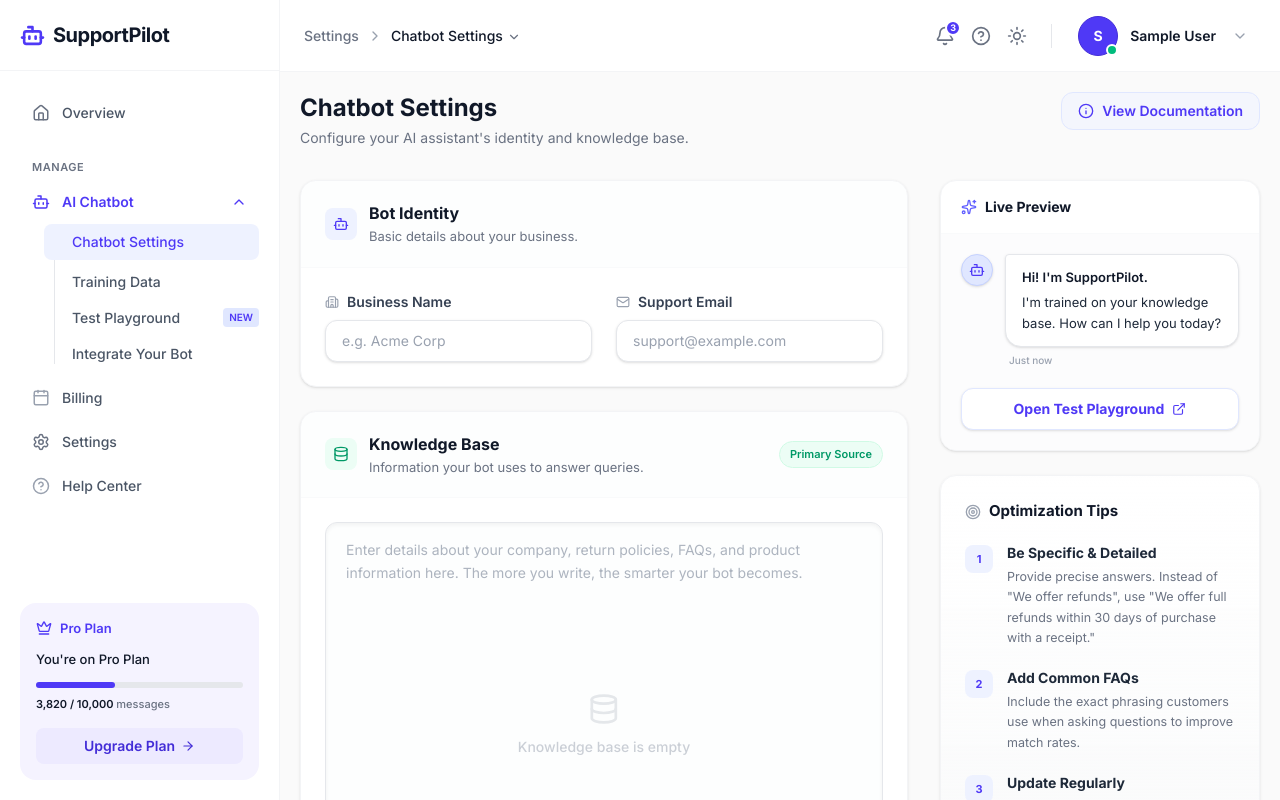
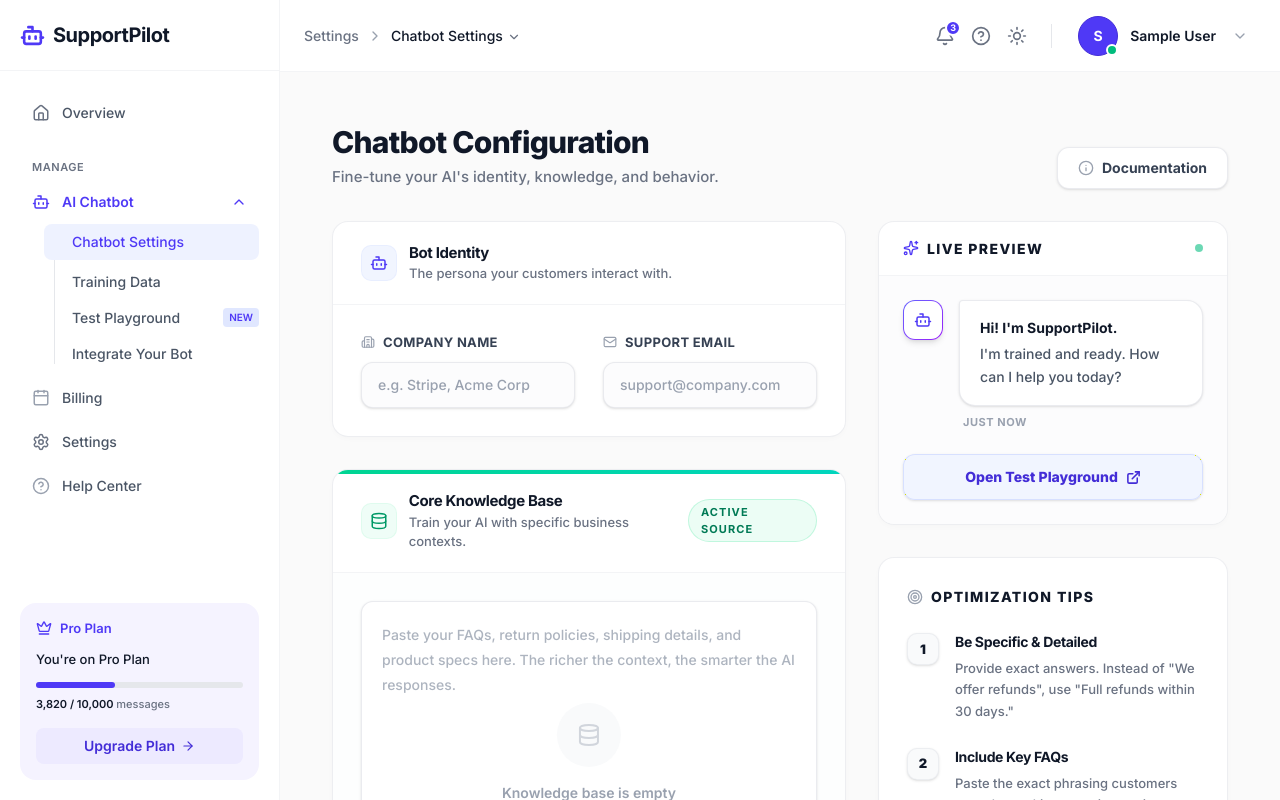
Before and after one commit to hassanMansoor518/supportpilot, a Next.js app: page /dashboard/ChatbotSettings in a window 1280 px wide. Built offline with nearby package versions, Linux system fonts and the light colour scheme; no server answers; the database is empty; sample sign-in values are in the browser's storage.

Commit message:
feat: create TestPlaygroundClient and ChatbotSettings components for interactive chatbot testing and configuration

```diff
--- a/src/components/ChatbotSettings.tsx
+++ b/src/components/ChatbotSettings.tsx
@@ -11,9 +11,13 @@
   Loader2,
   Building2,
   Mail,
-  Database
+  Database,
+  Lock,
+  Zap,
+  Globe
 } from "lucide-react";
 import toast from "react-hot-toast";
+import Link from "next/link";
 
 export default function ChatbotSettings({ ownerId }: { ownerId: string }) {
   const [businessName, setBusinessName] = useState("");
@@ -67,56 +71,56 @@
   };
 
   return (
-    <div className="flex flex-col h-full font-sans max-w-6xl mx-auto">
+    <div className="flex flex-col h-full font-sans max-w-[1200px] mx-auto px-4 sm:px-6 lg:px-8 py-8">
       {/* ── Page Header ── */}
-      <div className="flex items-start justify-between mb-8">
+      <div className="flex flex-col sm:flex-row sm:items-end justify-between mb-8 gap-4">
         <div>
-          <h1 className="text-2xl font-bold text-gray-900">Chatbot Settings</h1>
-          <p className="text-sm text-gray-500 mt-1">
-            Configure your AI assistant's identity and knowledge base.
+          <h1 className="text-3xl font-extrabold text-gray-900 tracking-tight">Chatbot Configuration</h1>
+          <p className="text-[15px] text-gray-500 mt-1.5 font-medium">
+            Fine-tune your AI's identity, knowledge, and behavior.
           </p>
         </div>
-        <button className="flex items-center gap-2 text-sm font-semibold text-indigo-600 bg-indigo-50/50 hover:bg-indigo-100/50 border border-indigo-100 px-4 py-2 rounded-xl transition-colors">
-          <Info size={16} />
-          View Documentation
+        <button className="flex items-center gap-2 text-sm font-bold text-gray-700 bg-white hover:bg-gray-50 border border-gray-200/80 px-5 py-2.5 rounded-xl transition-all shadow-sm hover:shadow-md">
+          <Info size={16} className="text-gray-400" />
+          Documentation
         </button>
       </div>
 
-      <div className="flex flex-col xl:flex-row gap-6 lg:gap-8 flex-1 pb-10">
+      <div className="flex flex-col xl:flex-row gap-8 flex-1 pb-12">
 
         {/* ── LEFT: Main Form ── */}
-        <div className="flex-1 space-y-6">
+        <div className="flex-1 space-y-8">
 
           {/* Identity Card */}
-          <div className="bg-white rounded-2xl border border-gray-100 shadow-sm overflow-hidden">
-            <div className="px-6 py-5 border-b border-gray-50 bg-gray-50/30 flex items-center gap-3">
-              <div className="w-8 h-8 rounded-lg bg-indigo-50 flex items-center justify-center">
-                <Bot size={16} className="text-indigo-600" />
+          <div className="bg-white rounded-2xl border border-gray-200/70 shadow-[0_2px_10px_-4px_rgba(0,0,0,0.05)] overflow-hidden relative">
+            <div className="px-7 py-5 border-b border-gray-100 flex items-center gap-3">
+              <div className="w-9 h-9 rounded-[10px] bg-indigo-50/80 border border-indigo-100/50 flex items-center justify-center">
+                <Bot size={18} className="text-indigo-600" />
               </div>
               <div>
-                <h2 className="text-base font-bold text-gray-900">Bot Identity</h2>
-                <p className="text-[13px] text-gray-500 mt-0.5">Basic details about your business.</p>
+                <h2 className="text-[15px] font-bold text-gray-900 tracking-tight">Bot Identity</h2>
+                <p className="text-[13px] text-gray-500 font-medium">The persona your customers interact with.</p>
               </div>
             </div>
 
-            <div className="p-6 space-y-6">
-              <div className="grid sm:grid-cols-2 gap-6">
-                <div className="space-y-2">
-                  <label className="text-sm font-semibold text-gray-700 flex items-center gap-2">
+            <div className="p-7">
+              <div className="grid sm:grid-cols-2 gap-7">
+                <div className="space-y-2.5">
+                  <label className="text-[13px] font-bold text-gray-700 flex items-center gap-2 uppercase tracking-wide">
                     <Building2 size={14} className="text-gray-400" />
-                    Business Name
+                    Company Name
                   </label>
                   <input
                     type="text"
                     value={businessName}
                     onChange={(e) => setBusinessName(e.target.value)}
-                    placeholder="e.g. Acme Corp"
-                    className="w-full px-4 py-2.5 bg-white border border-gray-200 rounded-xl text-sm text-gray-900 focus:outline-none focus:ring-4 focus:ring-indigo-600/10 focus:border-indigo-500 transition-all shadow-sm placeholder:text-gray-400"
+                    placeholder="e.g. Stripe, Acme Corp"
+                    className="w-full px-4 py-3 bg-[#FCFCFD] border border-gray-200/80 hover:border-gray-300 rounded-xl text-sm text-gray-900 focus:outline-none focus:ring-4 focus:ring-indigo-600/10 focus:border-indigo-500 transition-all shadow-sm placeholder:text-gray-400 font-medium"
                   />
                 </div>
 
-                <div className="space-y-2">
-                  <label className="text-sm font-semibold text-gray-700 flex items-center gap-2">
+                <div className="space-y-2.5">
+                  <label className="text-[13px] font-bold text-gray-700 flex items-center gap-2 uppercase tracking-wide">
                     <Mail size={14} className="text-gray-400" />
                     Support Email
                   </label>
@@ -124,8 +128,8 @@
                     type="email"
                     value={supportEmail}
                     onChange={(e) => setSupportEmail(e.target.value)}
-                    placeholder="support@example.com"
-                    className="w-full px-4 py-2.5 bg-white border border-gray-200 rounded-xl text-sm text-gray-900 focus:outline-none focus:ring-4 focus:ring-indigo-600/10 focus:border-indigo-500 transition-all shadow-sm placeholder:text-gray-400"
+                    placeholder="support@company.com"
+                    className="w-full px-4 py-3 bg-[#FCFCFD] border border-gray-200/80 hover:border-gray-300 rounded-xl text-sm text-gray-900 focus:outline-none focus:ring-4 focus:ring-indigo-600/10 focus:border-indigo-500 transition-all shadow-sm placeholder:text-gray-400 font-medium"
                   />
                 </div>
               </div>
@@ -133,54 +137,65 @@
           </div>
 
           {/* Knowledge Card */}
-          <div className="bg-white rounded-2xl border border-gray-100 shadow-sm overflow-hidden flex flex-col">
-            <div className="px-6 py-5 border-b border-gray-50 bg-gray-50/30 flex items-center justify-between">
+          <div className="bg-white rounded-2xl border border-gray-200/70 shadow-[0_2px_10px_-4px_rgba(0,0,0,0.05)] overflow-hidden flex flex-col relative">
+            {/* Subtle top gradient line */}
+            <div className="absolute top-0 left-0 right-0 h-1 bg-gradient-to-r from-emerald-400 to-teal-400"></div>
+
+            <div className="px-7 py-5 border-b border-gray-100 flex items-center justify-between">
               <div className="flex items-center gap-3">
-                <div className="w-8 h-8 rounded-lg bg-emerald-50 flex items-center justify-center">
-                  <Database size={16} className="text-emerald-600" />
+                <div className="w-9 h-9 rounded-[10px] bg-emerald-50/80 border border-emerald-100/50 flex items-center justify-center">
+                  <Database size={18} className="text-emerald-600" />
                 </div>
                 <div>
-                  <h2 className="text-base font-bold text-gray-900">Knowledge Base</h2>
-                  <p className="text-[13px] text-gray-500 mt-0.5">Information your bot uses to answer queries.</p>
+                  <h2 className="text-[15px] font-bold text-gray-900 tracking-tight">Core Knowledge Base</h2>
+                  <p className="text-[13px] text-gray-500 font-medium">Train your AI with specific business contexts.</p>
                 </div>
               </div>
-              <span className="text-[11px] font-semibold text-emerald-600 bg-emerald-50 px-2.5 py-1 rounded-full border border-emerald-100">
-                Primary Source
+              <span className="text-[11px] font-bold text-emerald-700 bg-emerald-50 px-3 py-1 rounded-full border border-emerald-200/60 uppercase tracking-widest">
+                Active Source
               </span>
             </div>
 
-            <div className="p-6 flex-1 flex flex-col">
+            <div className="p-7 flex-1 flex flex-col bg-gray-50/30">
               <div className="flex-1 relative group">
                 <textarea
                   value={knowledge}
                   onChange={(e) => setKnowledge(e.target.value)}
-                  placeholder="Enter details about your company, return policies, FAQs, and product information here. The more you write, the smarter your bot becomes."
-                  className="w-full h-[300px] sm:h-[400px] px-5 py-4 bg-gray-50/30 border border-gray-200 rounded-xl text-[14px] text-gray-800 focus:outline-none focus:bg-white focus:ring-4 focus:ring-indigo-600/10 focus:border-indigo-500 transition-all resize-y shadow-inner leading-relaxed placeholder:text-gray-400/80"
+                  placeholder="Paste your FAQs, return policies, shipping details, and product specs here. The richer the context, the smarter the AI responses."
+                  className="w-full h-[320px] px-5 py-5 bg-white border border-gray-200/80 rounded-xl text-[14px] text-gray-800 focus:outline-none focus:ring-4 focus:ring-indigo-600/10 focus:border-indigo-500 transition-all resize-y shadow-sm leading-[1.8] font-medium placeholder:text-gray-400/80"
                 />
                 {!knowledge && (
-                  <div className="absolute top-1/2 left-1/2 -translate-x-1/2 -translate-y-1/2 pointer-events-none opacity-50 flex flex-col items-center text-gray-400">
-                    <Database size={32} className="mb-3 opacity-50" />
-                    <p className="text-sm font-medium">Knowledge base is empty</p>
+                  <div className="absolute top-1/2 left-1/2 -translate-x-1/2 -translate-y-1/2 pointer-events-none flex flex-col items-center justify-center">
+                    <div className="w-16 h-16 rounded-full bg-gray-50 flex items-center justify-center mb-4">
+                      <Database size={24} className="text-gray-300" />
+                    </div>
+                    <p className="text-sm font-semibold text-gray-400">Knowledge base is empty</p>
+                    <p className="text-[12px] text-gray-400 mt-1">Start typing to train your bot.</p>
                   </div>
                 )}
               </div>
-              <div className="mt-4 flex items-center justify-between">
-                <p className="text-xs text-gray-500 font-medium">
-                  Accepts plain text, markdown, and code snippets.
-                </p>
-                <span className="text-xs text-gray-400 font-medium bg-gray-100 px-2 py-1 rounded-md">
-                  {knowledge.length} chars
+              <div className="mt-5 flex items-center justify-between">
+                <div className="flex items-center gap-2">
+                  <Sparkles size={14} className="text-amber-500" />
+                  <p className="text-[12px] text-gray-500 font-bold tracking-wide">
+                    MARKDOWN SUPPORTED
+                  </p>
+                </div>
+                <span className="text-[12px] text-gray-500 font-bold bg-white border border-gray-200/80 px-3 py-1.5 rounded-[8px] shadow-sm">
+                  {knowledge.length} characters
                 </span>
               </div>
             </div>
           </div>
 
+
+
           {/* Action Footer */}
-          <div className="flex items-center justify-between pt-2">
-            <div className="flex items-center gap-2.5">
+          <div className="flex items-center justify-between pt-4 pb-8">
+            <div className="flex items-center gap-3 bg-white border border-gray-200/80 px-4 py-2 rounded-xl shadow-sm">
               <div className={`w-2.5 h-2.5 rounded-full ${isSaving ? 'bg-amber-400 animate-pulse' : 'bg-emerald-500 ring-4 ring-emerald-50'}`}></div>
-              <span className="text-sm font-medium text-gray-600">
-                {isSaving ? 'Syncing changes...' : 'Ready to save'}
+              <span className="text-sm font-bold text-gray-700">
+                {isSaving ? 'Syncing to cloud...' : 'All systems ready'}
               </span>
             </div>
             <button
@@ -196,74 +211,81 @@
         </div>
 
         {/* ── RIGHT: Preview & Tips ── */}
-        <div className="w-full xl:w-[320px] flex-shrink-0 flex flex-col gap-6">
+        <div className="w-full xl:w-[350px] flex-shrink-0 flex flex-col gap-8">
 
           {/* Preview Card */}
-          <div className="bg-white rounded-2xl border border-gray-100 shadow-sm overflow-hidden flex flex-col">
-            <div className="px-5 py-4 border-b border-gray-50 flex items-center gap-2">
-              <Sparkles size={16} className="text-indigo-500" />
-              <h3 className="text-sm font-bold text-gray-900">Live Preview</h3>
+          <div className="bg-white rounded-2xl border border-gray-200/70 shadow-[0_2px_10px_-4px_rgba(0,0,0,0.05)] overflow-hidden flex flex-col">
+            <div className="px-6 py-4 border-b border-gray-100 flex items-center justify-between">
+              <div className="flex items-center gap-2">
+                <Sparkles size={16} className="text-indigo-600" />
+                <h3 className="text-[14px] font-extrabold text-gray-900 uppercase tracking-widest">Live Preview</h3>
+              </div>
+              <div className="w-2 h-2 rounded-full bg-emerald-500 animate-pulse"></div>
             </div>
-            <div className="p-5 bg-gray-50/50 flex-1">
-              <div className="flex gap-3 mb-5">
-                <div className="w-8 h-8 rounded-full bg-indigo-100 border border-indigo-200 flex flex-shrink-0 items-center justify-center text-indigo-600 shadow-sm">
-                  <Bot size={16} />
+            <div className="p-6 bg-[#FCFCFD] flex-1">
+              <div className="flex gap-4 mb-6">
+                <div className="w-10 h-10 rounded-xl bg-gradient-to-br from-indigo-500 to-purple-600 p-[1px] flex flex-shrink-0 items-center justify-center shadow-md">
+                  <div className="w-full h-full bg-white rounded-[11px] flex items-center justify-center">
+                    <Bot size={18} className="text-indigo-600" />
+                  </div>
                 </div>
                 <div className="flex flex-col">
-                  <div className="bg-white text-gray-800 text-[13px] leading-relaxed px-4 py-3 rounded-2xl rounded-tl-sm border border-gray-200 shadow-sm">
-                    <p className="font-semibold mb-1 text-gray-900">Hi! I'm {businessName || 'SupportPilot'}.</p>
-                    <p>I'm trained on your knowledge base. How can I help you today?</p>
+                  <div className="bg-white text-gray-800 text-[14px] leading-relaxed px-5 py-4 rounded-2xl rounded-tl-sm border border-gray-200/80 shadow-sm font-medium">
+                    <p className="font-bold mb-1 text-gray-900">Hi! I'm {businessName || 'SupportPilot'}.</p>
+                    <p className="text-gray-600">I'm trained and ready. How can I help you today?</p>
                   </div>
-                  <span className="text-[10px] font-medium text-gray-400 mt-1.5 ml-1">Just now</span>
+                  <span className="text-[11px] font-bold text-gray-400 mt-2 ml-1 uppercase tracking-wider">Just now</span>
                 </div>
               </div>
-              <button className="w-full flex items-center justify-center gap-2 text-indigo-600 bg-white hover:bg-indigo-50 border border-indigo-100 rounded-xl py-2.5 text-sm font-bold transition-all shadow-sm">
+              <Link
+                href="/dashboard/TestPlayground"
+                className="w-full flex items-center justify-center gap-2 text-indigo-700 bg-indigo-50/80 hover:bg-indigo-100 border border-indigo-200/60 rounded-xl py-3 text-sm font-extrabold transition-all shadow-sm">
                 Open Test Playground
-                <ExternalLink size={14} />
-              </button>
+                <ExternalLink size={15} strokeWidth={2.5} />
+              </Link>
             </div>
           </div>
 
-          {/* Tips Card */}
-          <div className="bg-gradient-to-b from-white to-gray-50/50 rounded-2xl border border-gray-100 shadow-sm p-6">
-            <h3 className="text-[15px] font-bold text-gray-900 mb-5 flex items-center gap-2">
+          {/* Premium Tips Card */}
+          <div className="bg-white rounded-2xl border border-gray-200/70 shadow-[0_2px_10px_-4px_rgba(0,0,0,0.05)] p-7">
+            <h3 className="text-[14px] font-extrabold text-gray-900 mb-6 flex items-center gap-2 uppercase tracking-widest">
               <Target size={16} className="text-gray-400" />
               Optimization Tips
             </h3>
 
-            <div className="space-y-5">
-              <div className="flex gap-3.5 group">
-                <div className="w-7 h-7 rounded-lg bg-indigo-50 flex items-center justify-center text-indigo-600 flex-shrink-0 mt-0.5 group-hover:bg-indigo-100 transition-colors">
-                  <span className="text-[11px] font-bold">1</span>
+            <div className="space-y-6">
+              <div className="flex gap-4 group">
+                <div className="w-8 h-8 rounded-[10px] bg-gray-50 border border-gray-200/60 flex items-center justify-center text-gray-900 flex-shrink-0 mt-0.5 group-hover:bg-gray-100 transition-colors shadow-sm">
+                  <span className="text-[13px] font-black">1</span>
                 </div>
                 <div>
-                  <h4 className="text-sm font-bold text-gray-800">Be Specific & Detailed</h4>
-                  <p className="text-[12.5px] text-gray-500 mt-1 leading-relaxed">
-                    Provide precise answers. Instead of "We offer refunds", use "We offer full refunds within 30 days of purchase with a receipt."
+                  <h4 className="text-[14px] font-bold text-gray-900 tracking-tight">Be Specific & Detailed</h4>
+                  <p className="text-[13px] text-gray-500 mt-1.5 leading-relaxed font-medium">
+                    Provide exact answers. Instead of "We offer refunds", use "Full refunds within 30 days."
                   </p>
                 </div>
               </div>
 
-              <div className="flex gap-3.5 group">
-                <div className="w-7 h-7 rounded-lg bg-indigo-50 flex items-center justify-center text-indigo-600 flex-shrink-0 mt-0.5 group-hover:bg-indigo-100 transition-colors">
-                  <span className="text-[11px] font-bold">2</span>
+              <div className="flex gap-4 group">
+                <div className="w-8 h-8 rounded-[10px] bg-gray-50 border border-gray-200/60 flex items-center justify-center text-gray-900 flex-shrink-0 mt-0.5 group-hover:bg-gray-100 transition-colors shadow-sm">
+                  <span className="text-[13px] font-black">2</span>
                 </div>
                 <div>
-                  <h4 className="text-sm font-bold text-gray-800">Add Common FAQs</h4>
-                  <p className="text-[12.5px] text-gray-500 mt-1 leading-relaxed">
-                    Include the exact phrasing customers use when asking questions to improve match rates.
+                  <h4 className="text-[14px] font-bold text-gray-900 tracking-tight">Include Key FAQs</h4>
+                  <p className="text-[13px] text-gray-500 mt-1.5 leading-relaxed font-medium">
+                    Paste the exact phrasing customers use when asking questions to improve AI match rates.
                   </p>
                 </div>
               </div>
 
-              <div className="flex gap-3.5 group">
-                <div className="w-7 h-7 rounded-lg bg-indigo-50 flex items-center justify-center text-indigo-600 flex-shrink-0 mt-0.5 group-hover:bg-indigo-100 transition-colors">
-                  <span className="text-[11px] font-bold">3</span>
+              <div className="flex gap-4 group">
+                <div className="w-8 h-8 rounded-[10px] bg-gray-50 border border-gray-200/60 flex items-center justify-center text-gray-900 flex-shrink-0 mt-0.5 group-hover:bg-gray-100 transition-colors shadow-sm">
+                  <span className="text-[13px] font-black">3</span>
                 </div>
                 <div>
-                  <h4 className="text-sm font-bold text-gray-800">Update Regularly</h4>
-                  <p className="text-[12.5px] text-gray-500 mt-1 leading-relaxed">
-                    Whenever your business logic, pricing, or policies change, update this knowledge base immediately.
+                  <h4 className="text-[14px] font-bold text-gray-900 tracking-tight">Keep It Updated</h4>
+                  <p className="text-[13px] text-gray-500 mt-1.5 leading-relaxed font-medium">
+                    Whenever your business logic or pricing changes, update this knowledge base instantly.
                   </p>
                 </div>
               </div>
--- a/src/components/TestPlaygroundClient.tsx
+++ b/src/components/TestPlaygroundClient.tsx
@@ -355,7 +355,7 @@
         </div>
 
         {/* ── RIGHT: Settings Panel ── */}
-        <div className="w-[300px] flex flex-col gap-3 flex-shrink-0 overflow-y-auto pr-1 h-full pb-4">
+        <div className="w-[320px] flex flex-col gap-3 flex-shrink-0 overflow-y-auto pr-1 h-full pb-4">
 
           {/* ── Bot Status Card ── */}
           <div className="rounded-2xl border border-indigo-100 shadow-sm flex-shrink-0"
```
